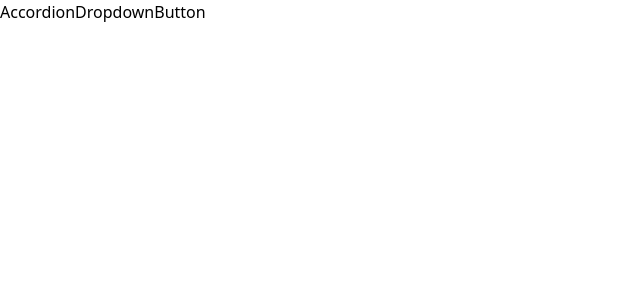
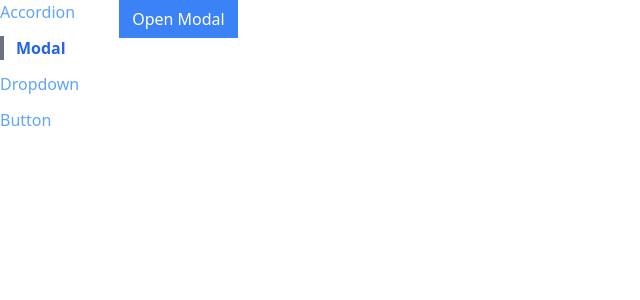
Before and after one commit to fatalegayatri/compon, a React (Create React App) app: page /Modal in a window 1280 px wide. Shown: the top 300 px of the page, without its empty margins (0-640 px from the left). Built offline with nearby package versions, Linux system fonts and the light colour scheme.

Commit message:
modal added

```diff
--- a/public/index.html
+++ b/public/index.html
@@ -39,5 +39,6 @@
       To begin the development, run `npm start` or `yarn start`.
       To create a production bundle, use `npm run build` or `yarn build`.
     -->
+    <div class="modal-container"></div>
   </body>
 </html>
--- a/src/App.js
+++ b/src/App.js
@@ -4,10 +4,11 @@ import AccordionPage from "./pages/AccordionPage";
 import ButtonPage from "./pages/ButtonPage";
 import DropdownPage from "./pages/DropdownPage";
 import Sidebar from "./components/Sidebar";
+import ModalPage from "./pages/ModalPage";
 function App() {
   return (
-    <div>
-      <Sidebar />
+    <div className="container mx-auto flex flex-row sticky   top-0  gap-10">
+      <Sidebar className={"flex flex-col "} />
       <div>
         <Route path="/Dropdown">
           <DropdownPage />
@@ -18,6 +19,9 @@ function App() {
         <Route path="/Button">
           <ButtonPage />
         </Route>
+        <Route path="/Modal">
+          <ModalPage />
+        </Route>
       </div>
     </div>
   );
--- a/src/components/Link.js
+++ b/src/components/Link.js
@@ -1,8 +1,9 @@
 import React from "react";
 import { useContext } from "react";
+import classNames from "classnames";
 import NavigationContext from "../Context/NavigationContext";
-function Link({ to, children }) {
-  const { Nagivate } = useContext(NavigationContext);
+function Link({ to, children, className }) {
+  const { Nagivate, currentPath } = useContext(NavigationContext);
   const handleClick = (event) => {
     if (event.cntrlKey || event.metaKey) {
       return;
@@ -11,9 +12,13 @@ function Link({ to, children }) {
     event.preventDefault();
   };
   console.log(to);
+  const classes = classNames("text-blue-400  ", className, {
+    "text-blue-600 font-bold border-l-4 border-gray-500 pl-3 ":
+      currentPath === to,
+  });
 
   return (
-    <a href={to} onClick={handleClick}>
+    <a className={classes} href={to} onClick={handleClick}>
       {children}
     </a>
   );
--- /dev/null
+++ b/src/components/Modal.js
@@ -0,0 +1,28 @@
+import React from "react";
+import ReactDOM from "react-dom";
+import { useEffect } from "react";
+const Modal = ({ children, setOpen, btn }) => {
+  useEffect(() => {
+    document.body.classList.add("overflow-hidden");
+    return () => {
+      document.body.classList.remove("overflow-hidden");
+    };
+  }, []);
+
+  return ReactDOM.createPortal(
+    <div
+      className="fixed inset-0 w-full h-full bg-black bg-opacity-50 z-10"
+      onClick={() => setOpen(false)}
+    >
+      <div className="fixed inset-0 flex justify-center  items-center h-full">
+        <div className="flex flex-col justify-between gap-5 bg-white rounded-lg p-10 ">
+          <div className="">{children}</div>
+          <div className="flex justify-end">{btn}</div>
+        </div>
+      </div>
+    </div>,
+    document.querySelector(".modal-container")
+  );
+};
+
+export default Modal;
--- a/src/components/Sidebar.js
+++ b/src/components/Sidebar.js
@@ -1,11 +1,15 @@
 import React from "react";
 import Link from "./Link";
 
-const Sidebar = () => {
+const Sidebar = ({ className }) => {
   const links = [
     {
       label: "Accordion",
       path: "/Accordion",
+    },
+    {
+      label: "Modal",
+      path: "/Modal",
     },
     {
       label: "Dropdown",
@@ -18,12 +22,13 @@ const Sidebar = () => {
   ];
   const rederedList = links.map((link) => {
     return (
-      <Link key={link.label} to={link.path}>
+      <Link key={link.label} to={link.path} className={"mb-3"}>
         {link.label}
       </Link>
     );
   });
-  return <div className="">{rederedList}</div>;
+
+  return <div className="flex flex-col">{rederedList}</div>;
 };
 
 export default Sidebar;
--- a/src/pages/Buttonpage.js
+++ b/src/pages/Buttonpage.js
@@ -23,7 +23,7 @@ function ButtonPage() {
         </Button>
       </div>
       <div>
-        <Button warning whiteBg>
+        <Button warning whiteBg rounded>
           <GoBellFill />
           dowmload{" "}
         </Button>
@@ -36,7 +36,7 @@ function ButtonPage() {
         </Button>
       </div>
 
-      <Button secondary whiteBg>
+      <Button secondary whiteBg rounded className="mt-2">
         <GoVerified />
         dowmload{" "}
       </Button>
--- /dev/null
+++ b/src/pages/ModalPage.js
@@ -0,0 +1,33 @@
+import React, { useState } from "react";
+import Modal from "../components/Modal";
+import Button from "../components/Button";
+const ModalPage = () => {
+  const [open, setOpen] = useState();
+  const handelOpen = () => {
+    setOpen(!open);
+  };
+
+  const btn = (
+    <div>
+      <Button primary onClick={handelOpen}>
+        {" "}
+        I Accept
+      </Button>
+    </div>
+  );
+  const modal = (
+    <Modal setOpen={setOpen} btn={btn}>
+      <p>Modal Content lorem dfjkwekjfkdsj fwjeij model </p>
+    </Modal>
+  );
+  return (
+    <div>
+      <Button primary onClick={handelOpen}>
+        Open Modal
+      </Button>
+      {open && modal}
+    </div>
+  );
+};
+
+export default ModalPage;
```
